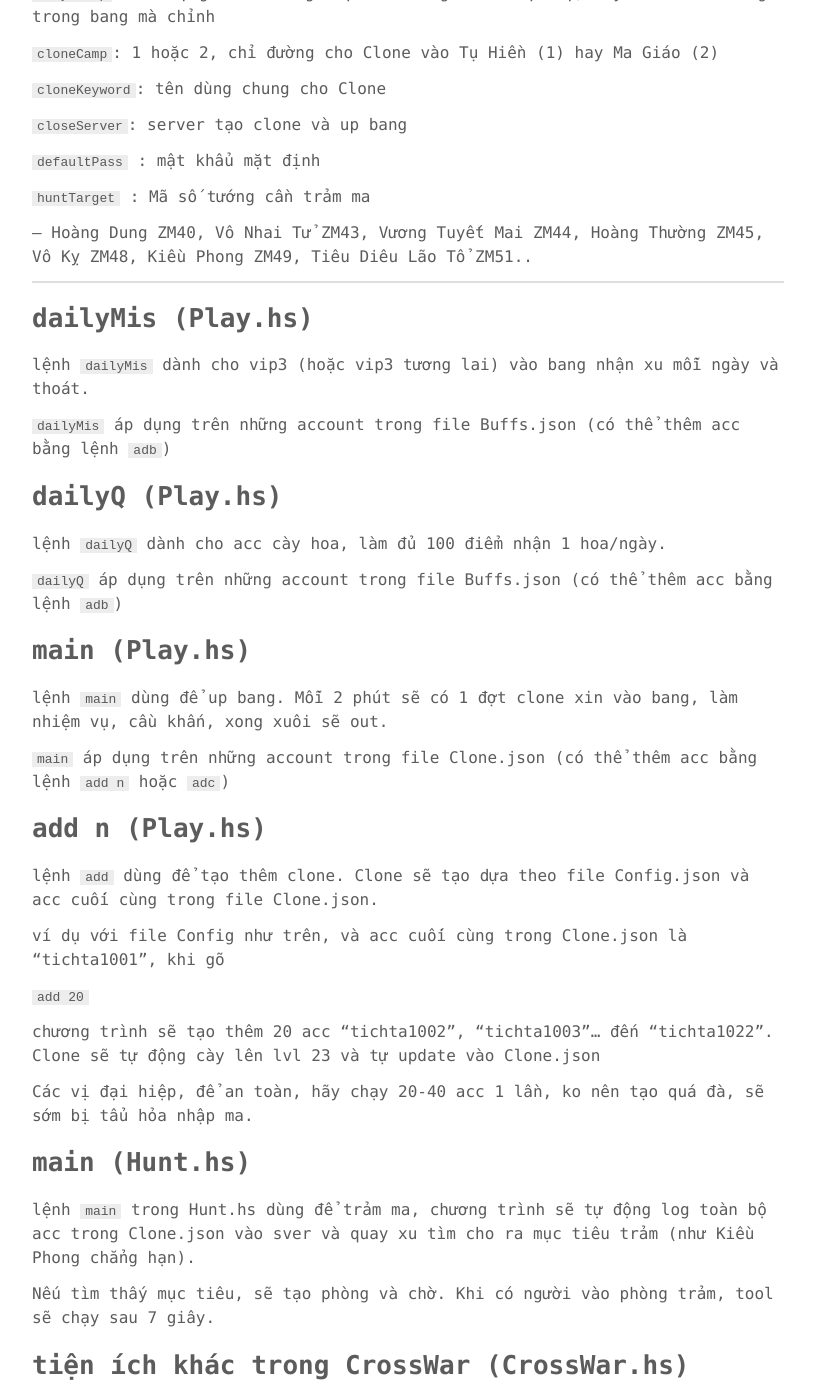
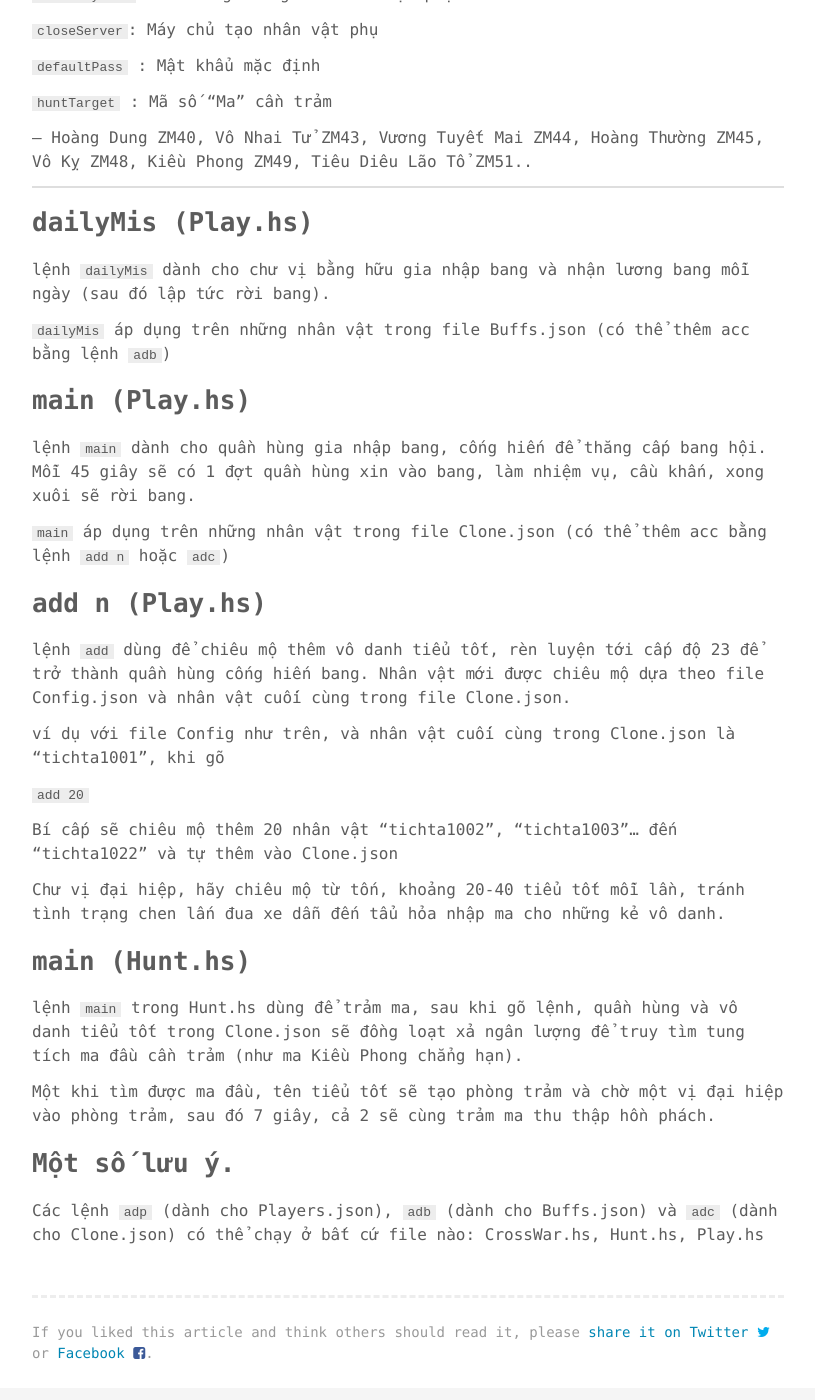
Before and after one commit to phuoc-thanh/phuoc-thanh.github.io, a Jekyll site: the page built from _posts/2017-09-11-injector-guide-p2.md, in a window 1280 px wide and 1400 px high, scrolled down 830 px. Shown: the whole window, without its empty margins (232-1047 px from the left). Built offline with Jekyll 4.4.1, drawn with Linux system fonts in a browser that asks for light colours; comment, search, counter and statistics services are not loaded; some of the changed text lies outside the part shown.

Commit message:
edit guide

```diff
--- a/_posts/2017-09-11-injector-guide-p2.md
+++ b/_posts/2017-09-11-injector-guide-p2.md
@@ -8,14 +8,12 @@
 
 ## Config.json
 
-Đây là file cấu hình cho toàn bộ tool, config.json có các thông tin sau:
+Config.json là trang hướng dẫn cho cuốn bí kíp:
 
     {
         "apiHost": "",
         "payHost": "",
         "loginPath": "",
-        "armyId": "",
-        "armyLead": {},
         "armyGroup": 20,
         "cloneCamp": "2",
         "cloneKeyword": "tichta",
@@ -25,23 +23,20 @@
         "huntDelay": 7000000
     }
 
-3 dòng đầu các đại hiệp ko cần quan tâm
+3 dòng đầu chư vị đại hiệp ko cần quan tâm
 
-`armyId` : Mã số bang, phải do chính tay tại hạ lấy
 
-`armyLead`: Copy thông tin bang phó bỏ vào đây
+`armyGroup`: Số lượng nhân vật phụ đồng loạt vào bang làm nhiệm vụ, tùy vị trí còn trống trong bang mà chỉnh
 
-`armyGroup`: Số lượng clone đồng loạt vào bang làm nhiệm vụ, tùy slot còn trống trong bang mà chỉnh
+`cloneCamp`: 1 hoặc 2, chỉ phe cho nhân vật phụ vào: Tụ Hiền (1) hoặc Ma Giáo (2)
 
-`cloneCamp`: 1 hoặc 2, chỉ đường cho Clone vào Tụ Hiền (1) hay Ma Giáo (2)
+`cloneKeyword`: Tên dùng chung cho nhân vật phụ
 
-`cloneKeyword`: tên dùng chung cho Clone
+`closeServer`: Máy chủ tạo nhân vật phụ
 
-`closeServer`: server tạo clone và up bang
+`defaultPass` : Mật khẩu mặc định
 
-`defaultPass` : mật khẩu mặt định
-
-`huntTarget` : Mã số tướng cần trảm ma
+`huntTarget` : Mã số "Ma" cần trảm
 
 -- Hoàng Dung ZM40, Vô Nhai Tử ZM43, Vương Tuyết Mai ZM44, Hoàng Thường ZM45, Vô Kỵ ZM48, Kiều Phong ZM49, Tiêu Diêu Lão Tổ ZM51..
 
@@ -51,62 +46,36 @@
 
 ## dailyMis (Play.hs)
 
-lệnh `dailyMis` dành cho vip3 (hoặc vip3 tương lai) vào bang nhận xu mỗi ngày và thoát.
+lệnh `dailyMis` dành cho chư vị bằng hữu gia nhập bang và nhận lương bang mỗi ngày (sau đó lập tức rời bang).
 
-`dailyMis` áp dụng trên những account trong file Buffs.json (có thể thêm acc bằng lệnh `adb`)
-
-## dailyQ (Play.hs)
-
-lệnh `dailyQ` dành cho acc cày hoa, làm đủ 100 điểm nhận 1 hoa/ngày.
-
-`dailyQ` áp dụng trên những account trong file Buffs.json (có thể thêm acc bằng lệnh `adb`)
+`dailyMis` áp dụng trên những nhân vật trong file Buffs.json (có thể thêm acc bằng lệnh `adb`)
 
 
 ## main (Play.hs)
 
-lệnh `main` dùng để up bang. Mỗi 2 phút sẽ có 1 đợt clone xin vào bang, làm nhiệm vụ, cầu khấn, xong xuôi sẽ out.
+lệnh `main` dành cho quần hùng gia nhập bang, cống hiến để thăng cấp bang hội. Mỗi 45 giây sẽ có 1 đợt quần hùng xin vào bang, làm nhiệm vụ, cầu khấn, xong xuôi sẽ rời bang.
 
-`main` áp dụng trên những account trong file Clone.json (có thể thêm acc bằng lệnh `add n` hoặc `adc`)
+`main` áp dụng trên những nhân vật trong file Clone.json (có thể thêm acc bằng lệnh `add n` hoặc `adc`)
 
 
 ## add n (Play.hs)
 
-lệnh `add` dùng để tạo thêm clone. Clone sẽ tạo dựa theo file Config.json và acc cuối cùng trong file Clone.json.
+lệnh `add` dùng để chiêu mộ thêm vô danh tiểu tốt, rèn luyện tới cấp độ 23 để trở thành quần hùng cống hiến bang. Nhân vật mới được chiêu mộ dựa theo file Config.json và nhân vật cuối cùng trong file Clone.json.
 
-ví dụ với file Config như trên, và acc cuối cùng trong Clone.json là "tichta1001", khi gõ
+ví dụ với file Config như trên, và nhân vật cuối cùng trong Clone.json là "tichta1001", khi gõ
 
 `add 20`
 
-chương trình sẽ tạo thêm 20 acc "tichta1002", "tichta1003"... đến "tichta1022". Clone sẽ tự động cày lên lvl 23 và tự update vào Clone.json
+Bí cấp sẽ chiêu mộ thêm 20 nhân vật "tichta1002", "tichta1003"... đến "tichta1022" và tự thêm vào Clone.json
 
-Các vị đại hiệp, để an toàn, hãy chạy 20-40 acc 1 lần, ko nên tạo quá đà, sẽ sớm bị tẩu hỏa nhập ma.
+Chư vị đại hiệp, hãy chiêu mộ từ tốn, khoảng 20-40 tiểu tốt mỗi lần, tránh tình trạng chen lấn đua xe dẫn đến tẩu hỏa nhập ma cho những kẻ vô danh.
 
 ## main (Hunt.hs)
 
-lệnh `main` trong Hunt.hs dùng để trảm ma, chương trình sẽ tự động log toàn bộ acc trong Clone.json vào sver và  quay xu tìm cho ra mục tiêu trảm (như Kiều Phong chẳng hạn).
+lệnh `main` trong Hunt.hs dùng để trảm ma, sau khi gõ lệnh, quần hùng và vô danh tiểu tốt trong Clone.json sẽ đồng loạt xả ngân lượng để truy tìm tung tích ma đầu cần trảm (như ma Kiều Phong chẳng hạn).
 
-Nếu tìm thấy mục tiêu, sẽ tạo phòng và chờ. Khi có người vào phòng trảm, tool sẽ chạy sau 7 giây.
-
-## tiện ích khác trong CrossWar (CrossWar.hs)
-
-1. Lệnh `info`
-
-Dùng để check số xu, lệnh `info` check các acc trong buffs.json
-
-2. Lệnh `reward`
-
-Dùng để nhận thưởng các kèo cược liên chiến, lệnh `reward` nhận các acc trong buffs.json
-
-3. Lệnh `flower "code" "n"`
-
-Dùng để buff bông cho 1 acc, code là mã số acc, n là số bông mỗi acc (trung bình 1 tuần 7 bông thì n là 7)
-
-Dùng lệnh `dailyQ` trong Play.hs để cày bông. `dailyQ` hoạt động với file buffs.json
+Một khi tìm được ma đầu, tên tiểu tốt sẽ tạo phòng trảm và chờ một vị đại hiệp vào phòng trảm, sau đó 7 giây, cả 2 sẽ cùng trảm ma thu thập hồn phách.
 
 ## Một số lưu ý.
 
 Các lệnh `adp` (dành cho Players.json), `adb` (dành cho Buffs.json) và `adc` (dành cho Clone.json) có thể chạy ở bất cứ file nào: CrossWar.hs, Hunt.hs, Play.hs
-
-Acc cuối cùng trong Clone.json luôn phải có 4 chữ số sau cùng, và phải lớn hơn 999. Ví dụ như 1000, 1001, 1234...
-
-Chư vị đại hiệp có thể dùng lệnh : `adc "username" "password"` để thêm acc vào Clone.json
```
Also changed, not shown: KimDungTruyen.json (+5 -4 lines), _posts/2017-08-18-injector-guide.md (+26 -10 lines).
